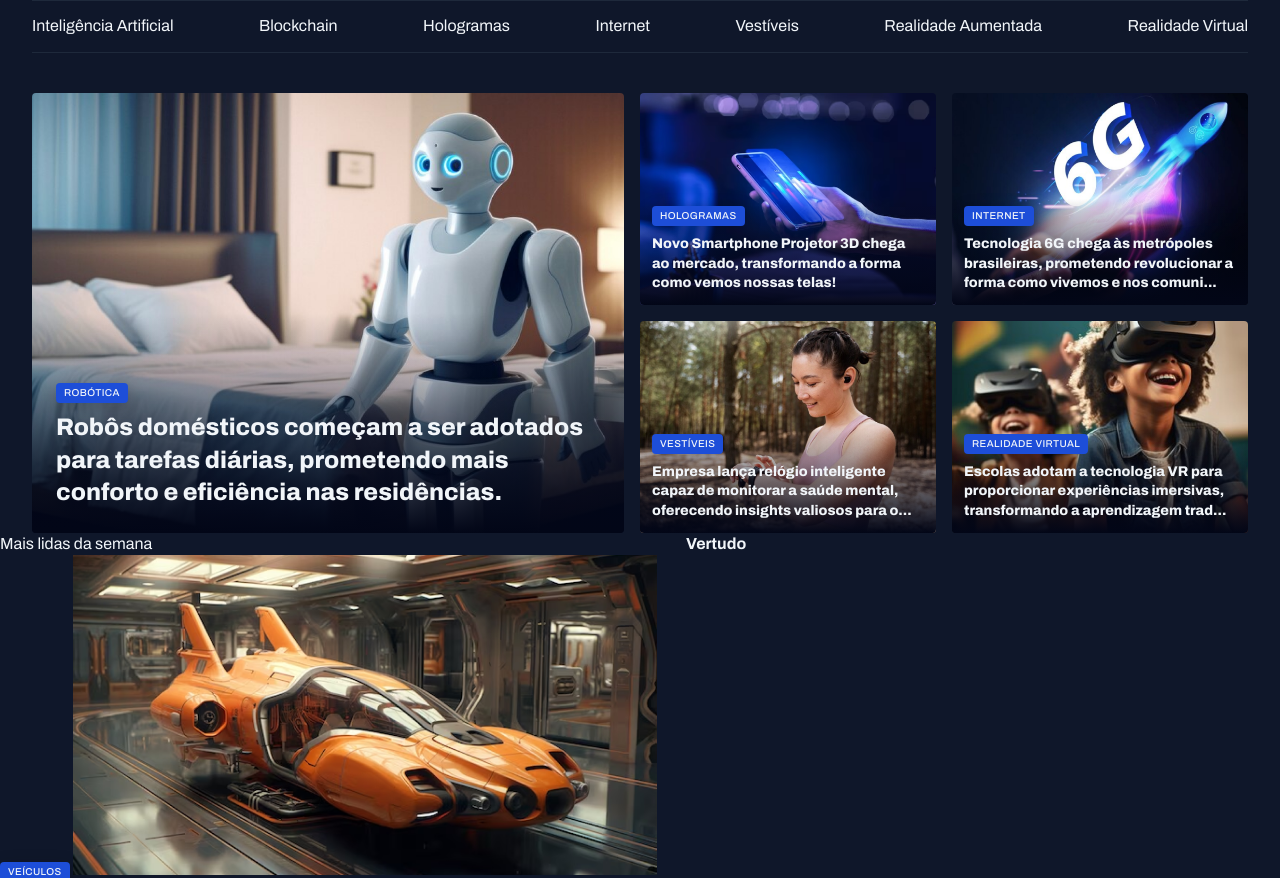
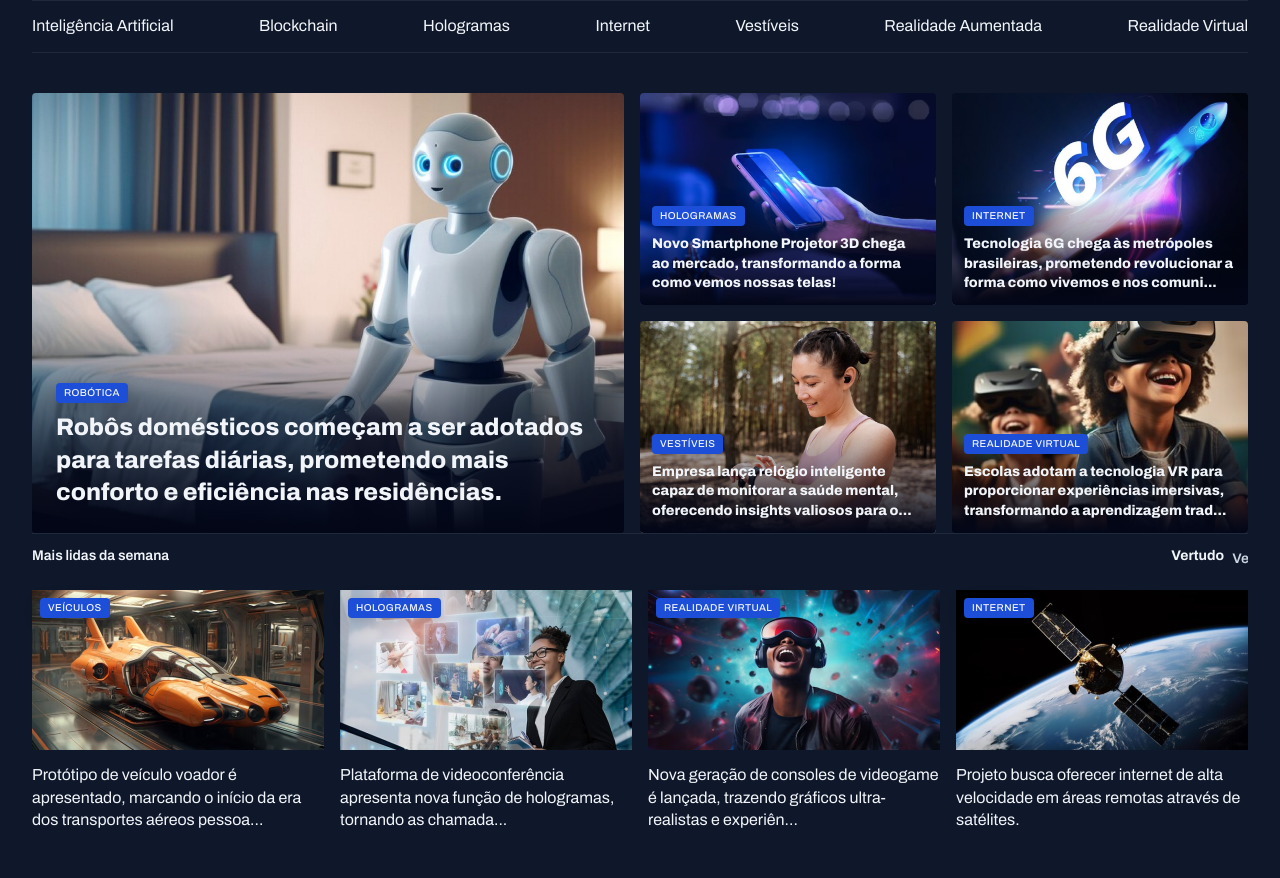
Before and after one commit to AlexandreCDEO/news-portal, a plain HTML site: page index.html in a window 1280 px wide. Shown: the part 62-940 px from the top of the page. After the commit the page ends 894 px from the top, so only its background shows below. Drawn offline with Linux system fonts and the light colour scheme.

Commit message:
applying styles to the most read section of the week

```diff
--- a/index.html
+++ b/index.html
@@ -90,7 +90,7 @@
         </div>
     </section>
  </main>
- <section id="weekly">
+ <section class="container" id="weekly">
     <header class="grid grid-flow-col">
         <h3>Mais lidas da semana</h3>
         <a href="#" class="grid grid-flow-col">
--- a/styles/global.css
+++ b/styles/global.css
@@ -53,6 +53,7 @@ img {
 
 main {
     margin-top: 40px;
+    gap: 80px;
 }
 
 .content-tag {
--- a/styles/sections.css
+++ b/styles/sections.css
@@ -1,3 +1,25 @@
+section header {
+    border-top: 1px solid var(--stroke-color);
+    padding-block: 12px 24px;
+    font: var(--text-span);
+
+    a {
+        justify-self: end;
+        align-items: center;
+        gap: 8px;
+
+        span {
+            background-image: url(../assets/icons/ArrowRight.svg);
+            width: 16px;
+            height: 16px;
+        }
+
+        &:hover span{
+            background-image: url(../assets/icons/ArrowRightHover.svg)
+        }
+    }
+}
+
 #featured {
    img {
     height: 100%;
@@ -35,3 +57,29 @@
         }
     }
 }
+
+#weekly {
+
+    &>div {
+        grid-template-columns: repeat(4, 292px);
+    }
+
+    img {
+        height: 160px;
+    }
+
+    figure {
+        position: relative;
+
+        .content-tag {
+            position: absolute;
+            left: 8px;
+            top: 8px;
+        }
+
+        p {
+            margin-top: 8px;
+            font-family: 800;
+        }
+    }
+}
```
